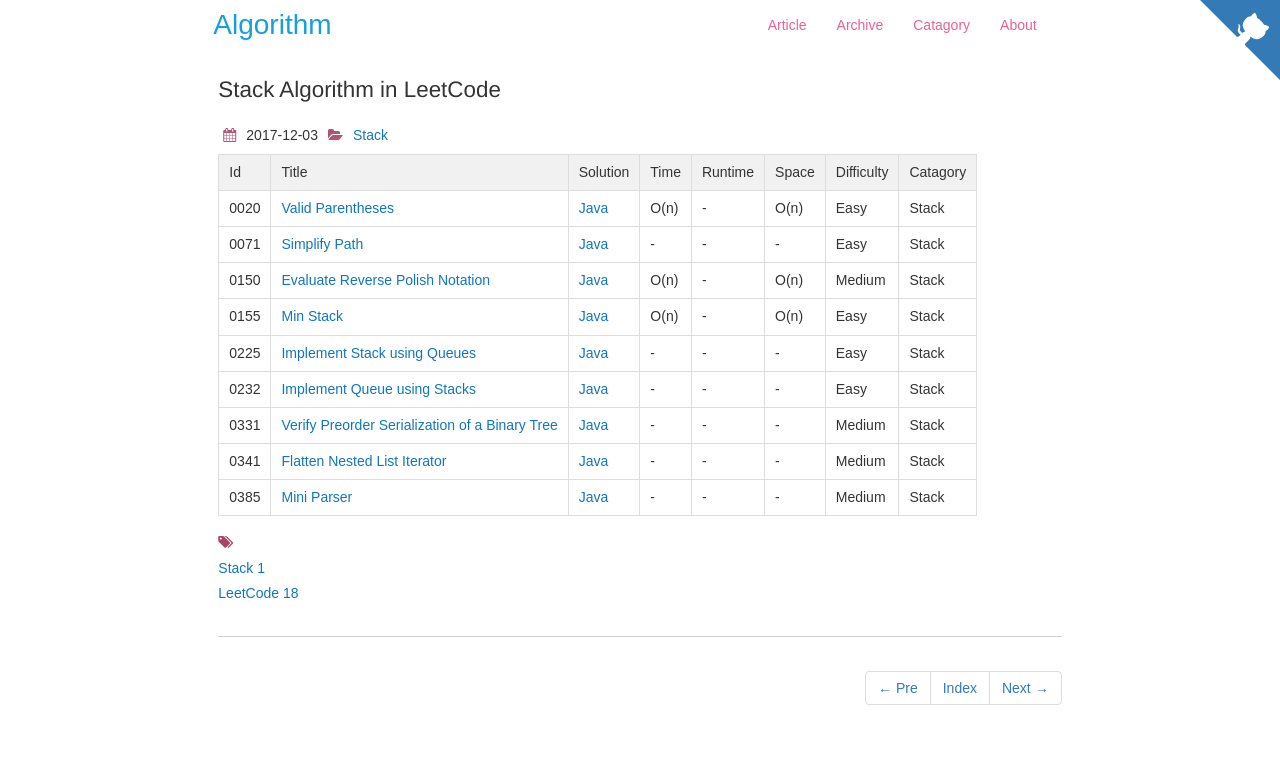
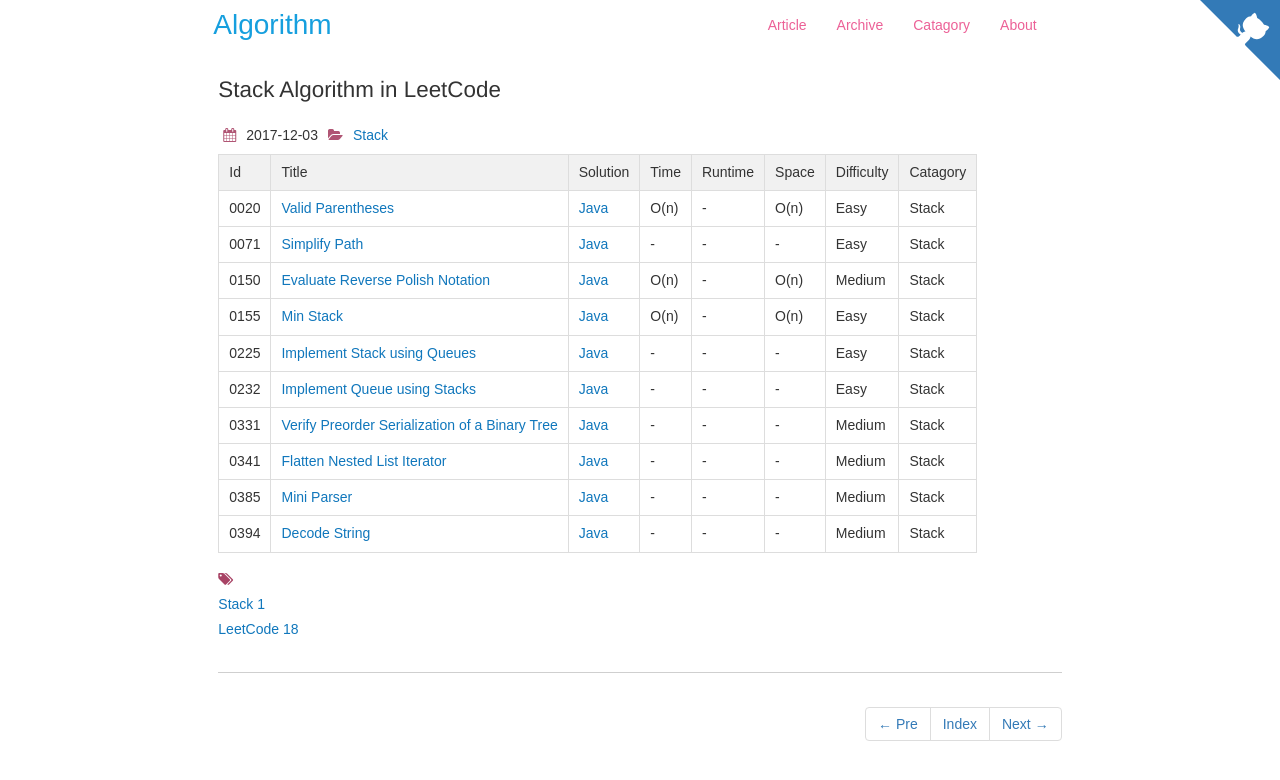
Before and after one commit to dunso/algorithm, a Jekyll site: the page built from docs/_posts/2017-12-03-Stack.md, in a window 1280 px wide. Shown: the top 780 px of the page. Built offline with Jekyll 4.4.1, drawn with Linux system fonts in a browser that asks for light colours; nearby versions of some CDN libraries.

Commit message:
Add index of LeetCode0394.java to docs

```diff
--- a/docs/_posts/2017-12-03-Stack.md
+++ b/docs/_posts/2017-12-03-Stack.md
@@ -21,3 +21,4 @@
 |0331|[Verify Preorder Serialization of a Binary Tree](https://leetcode.com/problems/verify-preorder-serialization-of-a-binary-tree/) | [Java](https://e.srl/leetcode-331/)  |-|-|-|  Medium |Stack|
 |0341|[Flatten Nested List Iterator](https://leetcode.com/problems/flatten-nested-list-iterator) | [Java](https://e.srl/leetcode-341/)  |-|-|-|  Medium |Stack|
 |0385|[Mini Parser](https://leetcode.com/problems/mini-parser) | [Java](https://e.srl/leetcode-385/)  |-|-|-|  Medium |Stack|
+|0394|[Decode String](https://leetcode.com/problems/decode-string/) | [Java](https://e.srl/leetcode-394/)  |-|-|-|  Medium |Stack|
```
